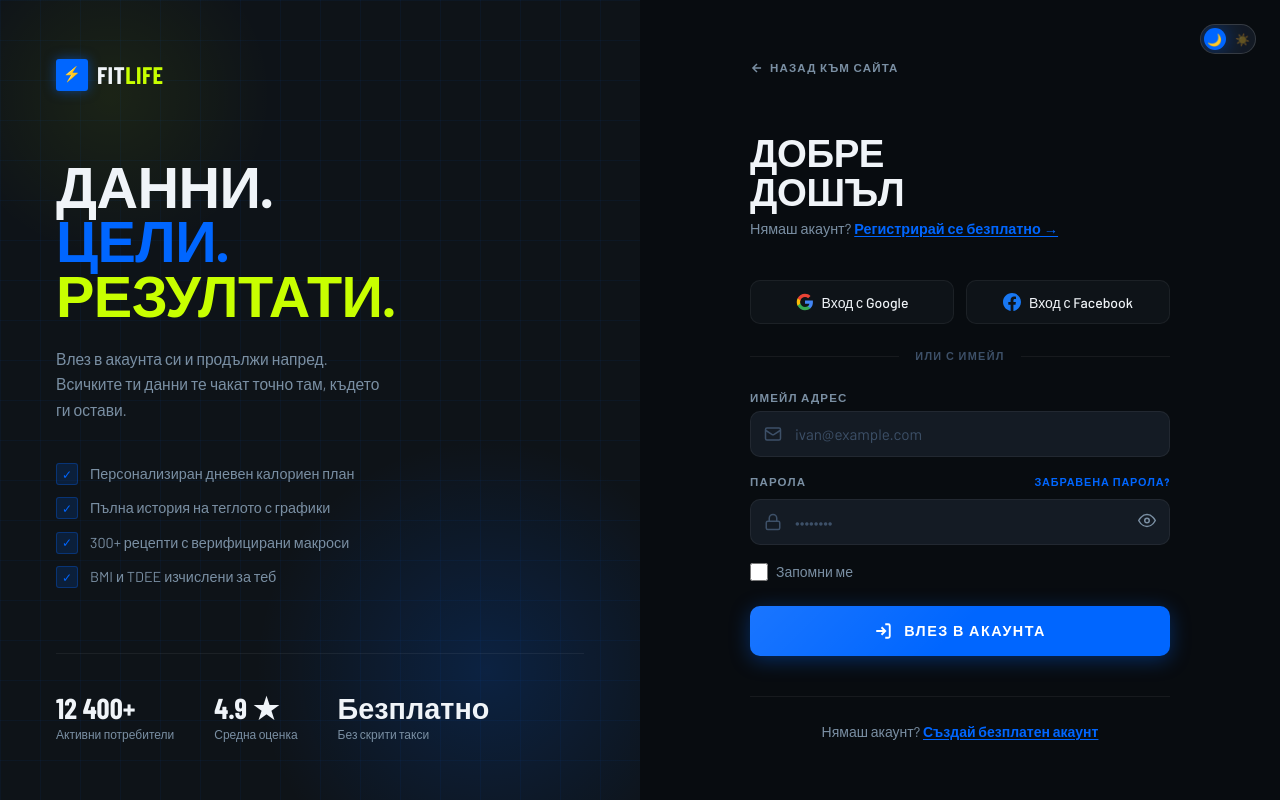
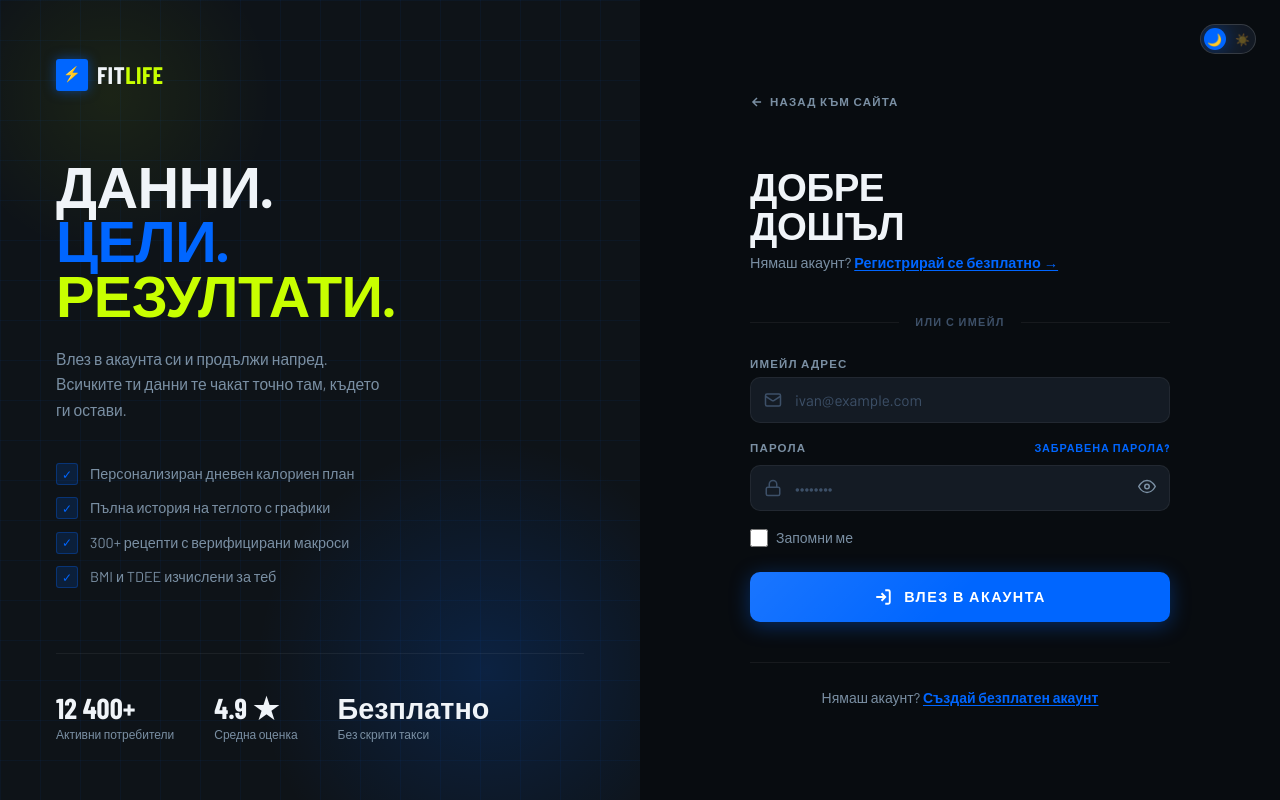
Before and after one commit to Martin322s/fit-life-project, a React (Vite) app in the folder client/: page /login in a window 1280 px wide. Built offline with nearby package versions, Linux system fonts and the light colour scheme; a web font is replaced by a local one.

Commit message:
refactor: remove social login buttons from LoginForm and Step1Account components

```diff
--- a/client/src/pages/Login/sections/LoginForm.tsx
+++ b/client/src/pages/Login/sections/LoginForm.tsx
@@ -89,38 +89,6 @@
                     Нямаш акаунт?{" "}
                     <Link to="/register">Регистрирай се безплатно →</Link>
                 </p>
-
-                {/* Social login */}
-                <div className="social-login">
-                    <button type="button" className="social-btn">
-                        <svg width="18" height="18" viewBox="0 0 24 24">
-                            <path
-                                fill="#4285F4"
-                                d="M22.56 12.25c0-.78-.07-1.53-.2-2.25H12v4.26h5.92c-.26 1.37-1.04 2.53-2.21 3.31v2.77h3.57c2.08-1.92 3.28-4.74 3.28-8.09z"
-                            />
-                            <path
-                                fill="#34A853"
-                                d="M12 23c2.97 0 5.46-.98 7.28-2.66l-3.57-2.77c-.98.66-2.23 1.06-3.71 1.06-2.86 0-5.29-1.93-6.16-4.53H2.18v2.84C3.99 20.53 7.7 23 12 23z"
-                            />
-                            <path
-                                fill="#FBBC05"
-                                d="M5.84 14.09c-.22-.66-.35-1.36-.35-2.09s.13-1.43.35-2.09V7.07H2.18C1.43 8.55 1 10.22 1 12s.43 3.45 1.18 4.93l2.85-2.22.81-.62z"
-                            />
-                            <path
-                                fill="#EA4335"
-                                d="M12 5.38c1.62 0 3.06.56 4.21 1.64l3.15-3.15C17.45 2.09 14.97 1 12 1 7.7 1 3.99 3.47 2.18 7.07l3.66 2.84c.87-2.6 3.3-4.53 6.16-4.53z"
-                            />
-                        </svg>
-                        Вход с Google
-                    </button>
-                    <button type="button" className="social-btn">
-                        <svg width="18" height="18" viewBox="0 0 24 24" fill="#1877F2">
-                            <path d="M24 12.073c0-6.627-5.373-12-12-12s-12 5.373-12 12c0 5.99 4.388 10.954 10.125 11.854v-8.385H7.078v-3.47h3.047V9.43c0-3.007 1.792-4.669 4.533-4.669 1.312 0 2.686.235 2.686.235v2.953H15.83c-1.491 0-1.956.925-1.956 1.874v2.25h3.328l-.532 3.47h-2.796v8.385C19.612 23.027 24 18.062 24 12.073z" />
-                        </svg>
-                        Вход с Facebook
-                    </button>
-                </div>
-
                 {/* Divider */}
                 <div className="login-divider">
                     <span>или с имейл</span>
--- a/client/src/pages/Register/sections/Step1Account.tsx
+++ b/client/src/pages/Register/sections/Step1Account.tsx
@@ -39,25 +39,6 @@
                 <p className="auth-form-subtitle">
                     Вече имаш акаунт? <Link to="/login">Влез тук →</Link>
                 </p>
-            </div>
-
-            {/* Social sign-up */}
-            <div className="oauth-buttons" style={{ marginBottom: "var(--sp-5)" }}>
-                <button type="button" className="oauth-btn">
-                    <svg width="18" height="18" viewBox="0 0 24 24">
-                        <path fill="#4285F4" d="M22.56 12.25c0-.78-.07-1.53-.2-2.25H12v4.26h5.92c-.26 1.37-1.04 2.53-2.21 3.31v2.77h3.57c2.08-1.92 3.28-4.74 3.28-8.09z" />
-                        <path fill="#34A853" d="M12 23c2.97 0 5.46-.98 7.28-2.66l-3.57-2.77c-.98.66-2.23 1.06-3.71 1.06-2.86 0-5.29-1.93-6.16-4.53H2.18v2.84C3.99 20.53 7.7 23 12 23z" />
-                        <path fill="#FBBC05" d="M5.84 14.09c-.22-.66-.35-1.36-.35-2.09s.13-1.43.35-2.09V7.07H2.18C1.43 8.55 1 10.22 1 12s.43 3.45 1.18 4.93l2.85-2.22.81-.62z" />
-                        <path fill="#EA4335" d="M12 5.38c1.62 0 3.06.56 4.21 1.64l3.15-3.15C17.45 2.09 14.97 1 12 1 7.7 1 3.47 3.47 2.18 7.07l3.66 2.84c.87-2.6 3.3-4.53 6.16-4.53z" />
-                    </svg>
-                    Google
-                </button>
-                <button type="button" className="oauth-btn">
-                    <svg width="18" height="18" viewBox="0 0 24 24" fill="#1877F2">
-                        <path d="M24 12.073c0-6.627-5.373-12-12-12s-12 5.373-12 12c0 5.99 4.388 10.954 10.125 11.854v-8.385H7.078v-3.47h3.047V9.43c0-3.007 1.792-4.669 4.533-4.669 1.312 0 2.686.235 2.686.235v2.953H15.83c-1.491 0-1.956.925-1.956 1.874v2.25h3.328l-.532 3.47h-2.796v8.385C19.612 23.027 24 18.062 24 12.073z" />
-                    </svg>
-                    Facebook
-                </button>
             </div>
 
             <div className="form-divider" style={{ marginBottom: "var(--sp-5)" }}>или с имейл</div>
```
